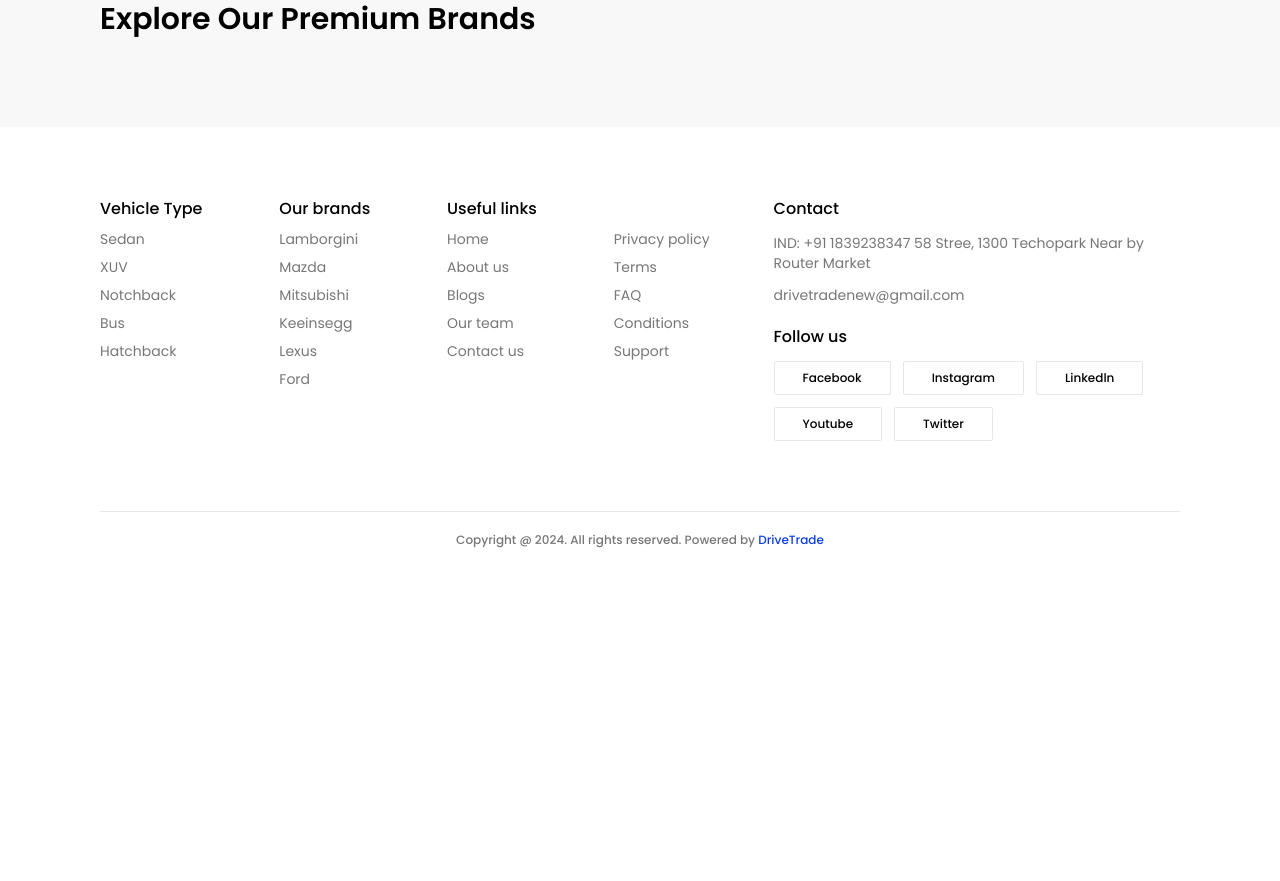
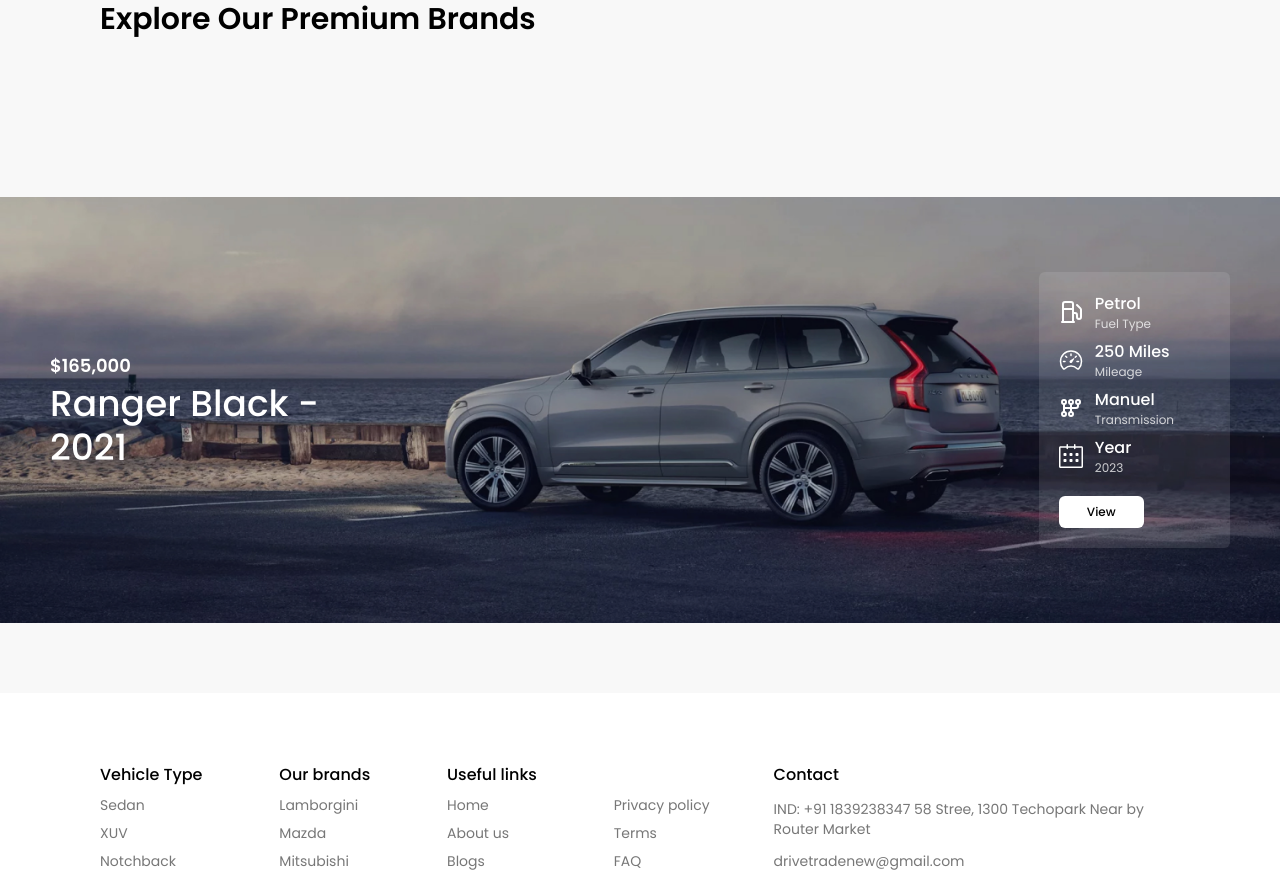
Before and after one commit to afsal-p-u/drive-trade, a React (Vite) app in the folder user/: page /home in a window 1280 px wide. Shown: the part 2120-3001 px from the top of the page. Before the commit the page ends 2688 px from the top, so only its background shows below. Built offline with nearby package versions, Linux system fonts and the light colour scheme.

Commit message:
added ads banner 1 in home  v1

```diff
--- a/user/src/assets/home/index.ts
+++ b/user/src/assets/home/index.ts
@@ -7,3 +7,5 @@ export { default as type4 } from './vehicle-type/type4.png'
 export { default as type5 } from './vehicle-type/type5.png'
 
 export { default as car1 } from './product-car.png'
+
+export { default as ads1 } from './best-car.png'
--- /dev/null
+++ b/user/src/components/home/FeatureItem.tsx
@@ -0,0 +1,14 @@
+const FeatureItem = ({ icon: Icon, label1, label2 }: any) => {
+  return (
+    <div className="flex items-center gap-3">
+      <Icon className="text-2xl text-primary" />
+
+      <div className="flex flex-col">
+        <h5 className="text-primary font-medium">{label1}</h5>
+        <p className="text-xs text-light_primary/80">{label2}</p>
+      </div>
+    </div>
+  );
+};
+
+export default FeatureItem;
--- a/user/src/components/home/index.ts
+++ b/user/src/components/home/index.ts
@@ -1 +1,2 @@
 export { default as CarType } from './CarType'
+export { default as FeatureItem } from './FeatureItem'
--- /dev/null
+++ b/user/src/pages/Chat.tsx
@@ -0,0 +1,9 @@
+const Chat = () => {
+  return (
+    <div>
+
+    </div>
+  )
+}
+
+export default Chat
--- a/user/src/pages/Home.tsx
+++ b/user/src/pages/Home.tsx
@@ -1,7 +1,11 @@
-import { car1, mainHome, type1, type2, type3, type4, type5 } from "../assets/home"
-import { CarType } from "../components/home"
+import { ads1, car1, mainHome, type1, type2, type3, type4, type5 } from "../assets/home"
+import { CarType, FeatureItem } from "../components/home"
 import { IoArrowRedoOutline } from "react-icons/io5";
 import { VehicleCard } from "../components";
+import { LuFuel } from "react-icons/lu";
+import { IoSpeedometerOutline } from "react-icons/io5";
+import { TbManualGearbox } from "react-icons/tb";
+import { SlCalender } from "react-icons/sl";
 
 const Home = () => {
   return (
@@ -60,6 +64,36 @@ const Home = () => {
 
         <div className="mt-5"></div>
       </div>
+
+      <div className="py-[70px] relative bg-light_primary">
+        <div className="w-full relative">
+          <img src={ads1} alt="" />
+
+          <div className="px-[50px] w-full absolute top-[50%] translate-y-[-50%] flex justify-between items-center">
+            <div className="">
+              <p className="text-lg font-semibold text-primary">$165,000</p>
+
+              <h1 className="font-medium text-4xl mt-1 text-primary">Ranger Black -</h1>
+
+              <h1 className="font-medium text-4xl mt-1 text-primary">2021</h1>
+            </div>
+
+            <div className="py-5 ps-5 pe-14 bg-primary/10 rounded-md ">
+              <div className="flex flex-col gap-2">
+                <FeatureItem icon={LuFuel} label1="Petrol" label2="Fuel Type" />
+                <FeatureItem icon={IoSpeedometerOutline} label1="250 Miles" label2="Mileage" />
+                <FeatureItem icon={TbManualGearbox} label1="Manuel" label2="Transmission" />
+                <FeatureItem icon={SlCalender} label1="Year" label2="2023" />
+              </div>
+
+              <button className="px-7 py-2 text-xs font-medium bg-primary rounded-md mt-5">
+                View
+              </button>
+            </div>
+          </div>
+        </div>
+
+      </div>
     </div>
   )
 }
--- /dev/null
+++ b/user/src/pages/VehicleView.tsx
@@ -0,0 +1,9 @@
+const VehicleView = () => {
+  return (
+    <div>
+
+    </div>
+  )
+}
+
+export default VehicleView
--- a/user/src/pages/index.ts
+++ b/user/src/pages/index.ts
@@ -1,3 +1,5 @@
 export { default as LandingPage } from './LandingPage'
 export { default as Searching } from './Searching'
 export { default as Home } from './Home'
+export { default as VehicleView } from './VehicleView'
+export { default as Chat } from './Chat'
```
Also changed, not shown: user/src/routes/router.tsx (+9 -1 lines), user/src/assets/home/best-car.png (added).
